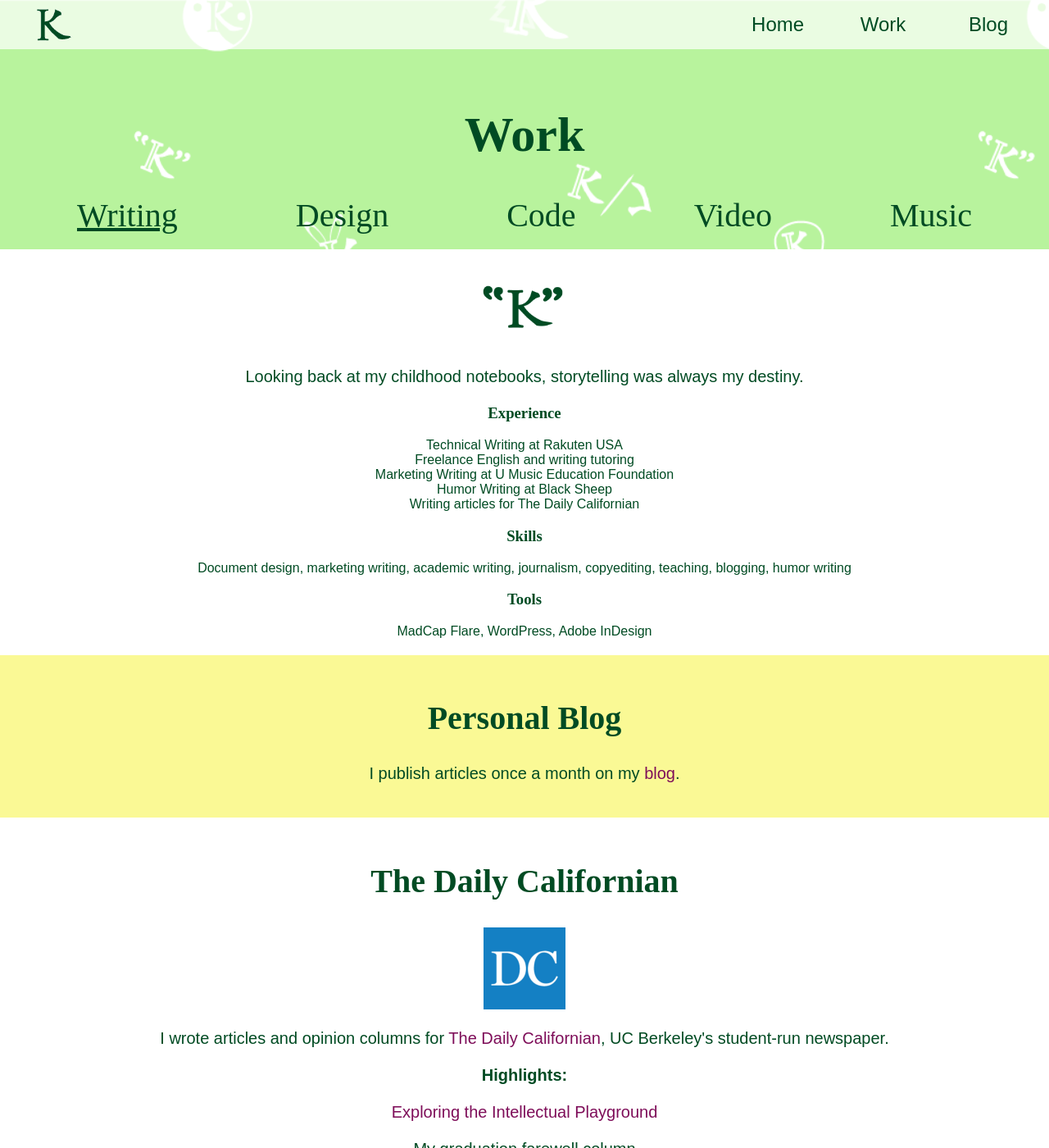
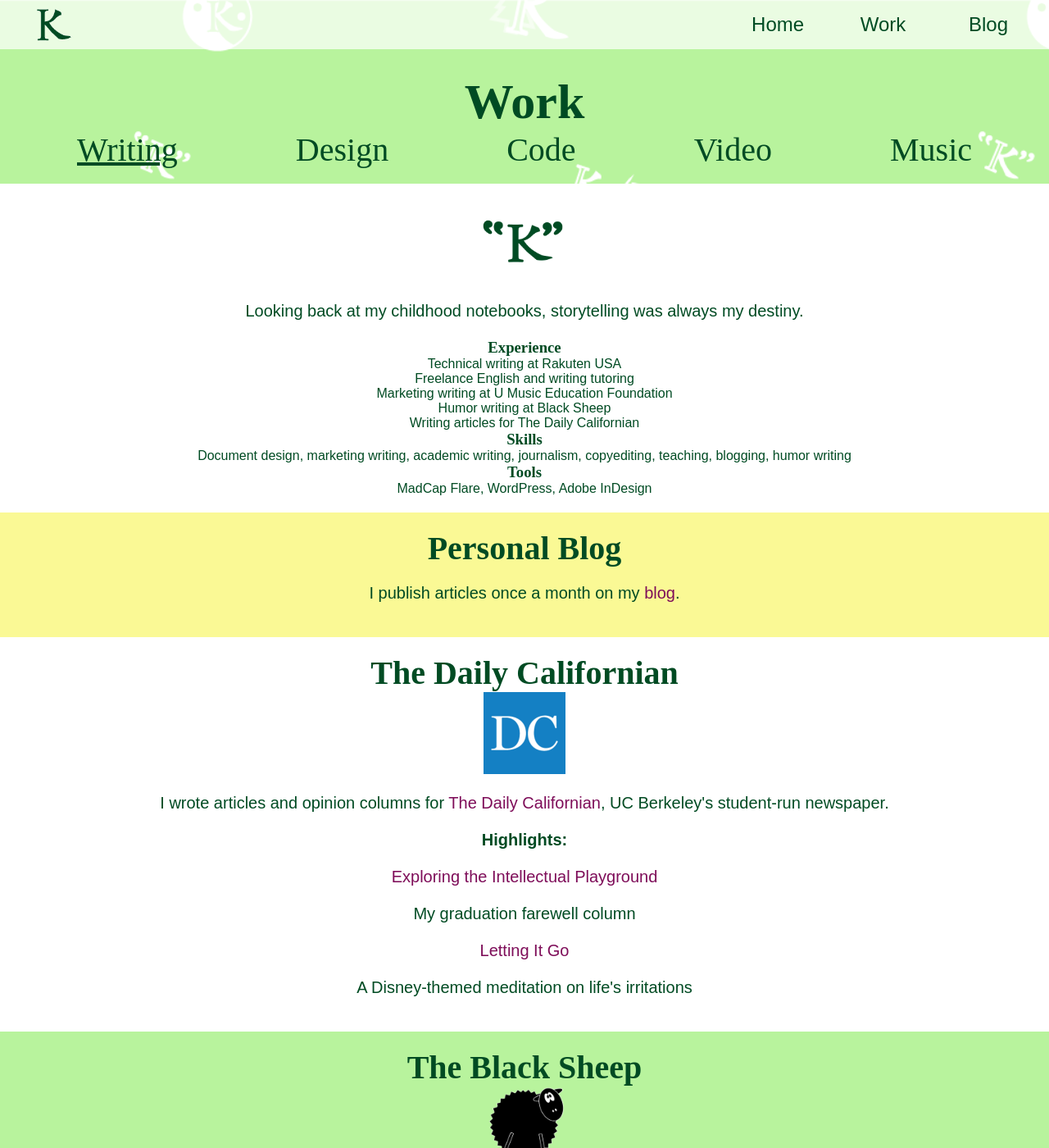
Before and after one commit to karenarialin/karenarialin.github.io, a Jekyll site: the page built from work.md, in a window 1280 px wide and 1400 px high. Shown: the whole window at 82% size. Built offline with Jekyll 4.4.1, drawn with Linux system fonts in a browser that asks for light colours; nearby versions of some CDN libraries; some web fonts are replaced.

Commit message:
Fixed spacing

```diff
--- a/_includes/code.html
+++ b/_includes/code.html
@@ -6,11 +6,11 @@
     <ul>
         <li>Programming, data science, and web design classes at UC Berkeley</li>
         <li>Webmaster at U Music Education Foundation</li>
-        <li>Technical Writing at Rakuten USA</li>
+        <li>Technical writing at Rakuten USA</li>
     </ul>
     <h3>Skills</h3>
     <ul>
-        <li>Programming, writing scripts</li>
+        <li>Programming, web design, writing scripts</li>
     </ul>
     <h3>Tools</h3>
     <ul>
--- a/_includes/design.html
+++ b/_includes/design.html
@@ -4,7 +4,7 @@
     <p>Good design makes the world beautiful.</p>
     <h3>Experience</h3>
     <ul>
-        <li>UX research and review at Rakuten</li>
+        <li>UX research and review at Rakuten USA</li>
         <li>Web and graphic design classes at UC Berkeley</li>
         <li>Graphic design at Irish Independent and The Daily Californian</li>
         <li>Logo, UI design for personal website</li>
--- a/_includes/writing.html
+++ b/_includes/writing.html
@@ -4,10 +4,10 @@
     <p>Looking back at my childhood notebooks, storytelling was always my destiny.</p>
     <h3>Experience</h3>
     <ul>
-        <li>Technical Writing at Rakuten USA</li>
+        <li>Technical writing at Rakuten USA</li>
         <li>Freelance English and writing tutoring</li>
-        <li>Marketing Writing at U Music Education Foundation</li>
-        <li>Humor Writing at Black Sheep</li>
+        <li>Marketing writing at U Music Education Foundation</li>
+        <li>Humor writing at Black Sheep</li>
         <li>Writing articles for The Daily Californian</li>
     </ul>
     <h3>Skills</h3>
--- a/css/main.css
+++ b/css/main.css
@@ -8,8 +8,12 @@ html, head, body {
 
 h1, h2, h3 {
     font-family: 'Maitree', 'Amiko', serif;
+    margin: 0;
 }
 
+h4 {
+    margin: 0;
+}
 
 * {
    box-sizing: border-box;
@@ -261,7 +265,7 @@ a:active {
 
 .landing {
     text-align: center;
-    padding: 150px 0px;
+    padding: 170px 0px;
     background: url(images/logo-pattern.gif);
     background-size: cover;
 }
```
